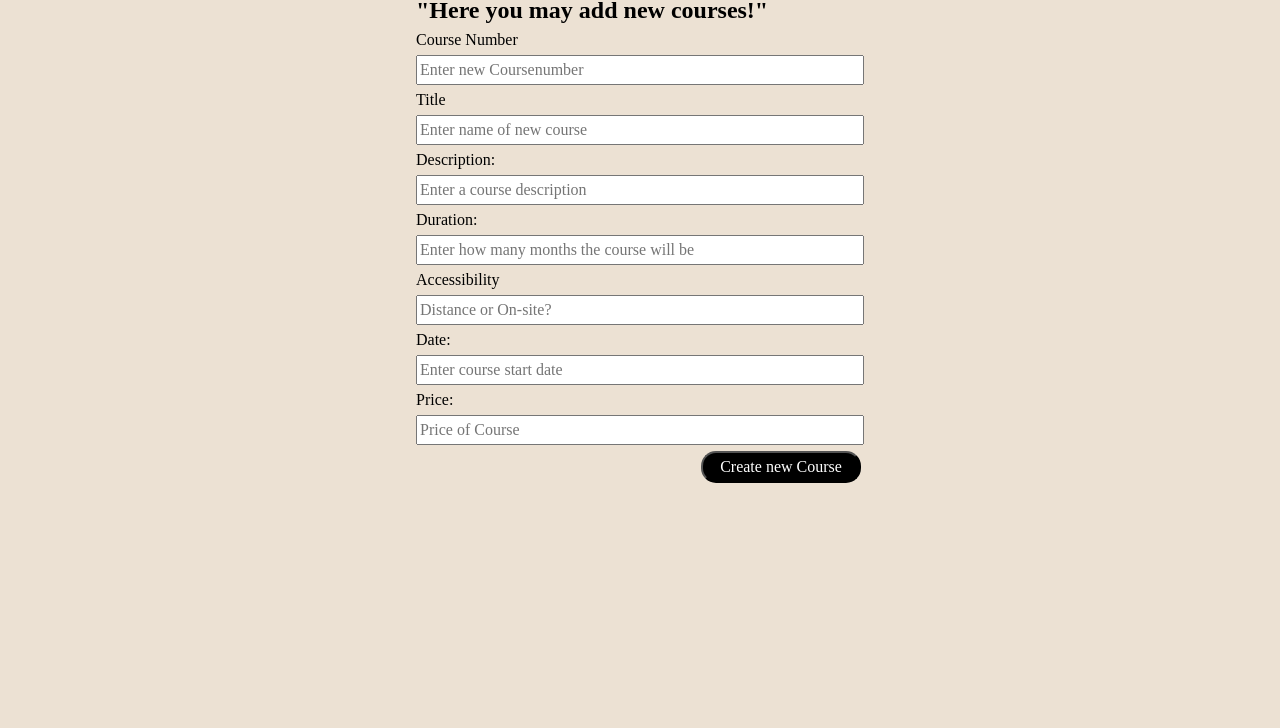
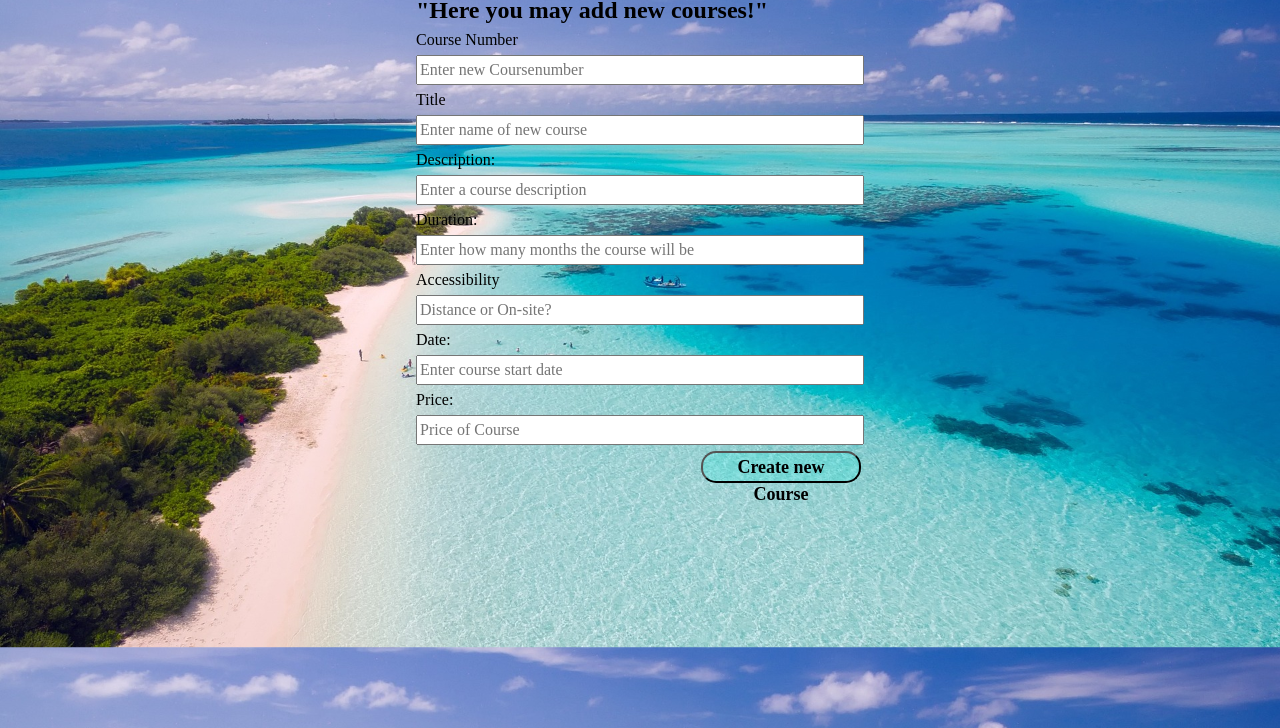
Before and after one commit to Nevto/Westcoast-Education, a website with bundled scripts: page src/addUser.html in a window 1280 px wide. Shown: the part 72-800 px from the top of the page. Built offline with nearby package versions, Linux system fonts and the light colour scheme.

Commit message:
added a background image, made card bodys and button a little bit translucent

```diff
--- a/src/css/main.scss
+++ b/src/css/main.scss
@@ -7,7 +7,8 @@
 }
 
 body {
-    background-color: #ECE1D3;
+    background-image: url('/src/assets/backgroundImages/maldives-1993704_1920.jpg');
+    background-size: cover;
 }
 
 .course-image {
@@ -37,6 +38,7 @@ body {
     flex-direction: column;
     width: calc(50% - 10px);
     border-radius: 15px;
+    background-color: rgba(255, 255, 255, 0.75);
 }
 
 .course-image img {
@@ -47,20 +49,25 @@ body {
     border-radius: 15px;
 }
 
+
 .course-image span {
     padding: 5px;
+
 }
 
 .bookButton {
     width: 10rem;
     height: 2rem;
-    background-color: black;
-    color: white;
+    background-color: rgba(10, 246, 231, 0.2);;
+    color: black;
     position: relative;
     bottom: 0;
     align-self:flex-end;
     margin: 3px;
     border-radius: 15px;
+    font-weight: bolder;
+    font-size: large;
+    cursor: pointer;
 }
 
 .header {
```
Also changed, not shown: src/assets/backgroundImages/maldives-1993704_1920.jpg (added), src/css/main.css, 1 other file.
